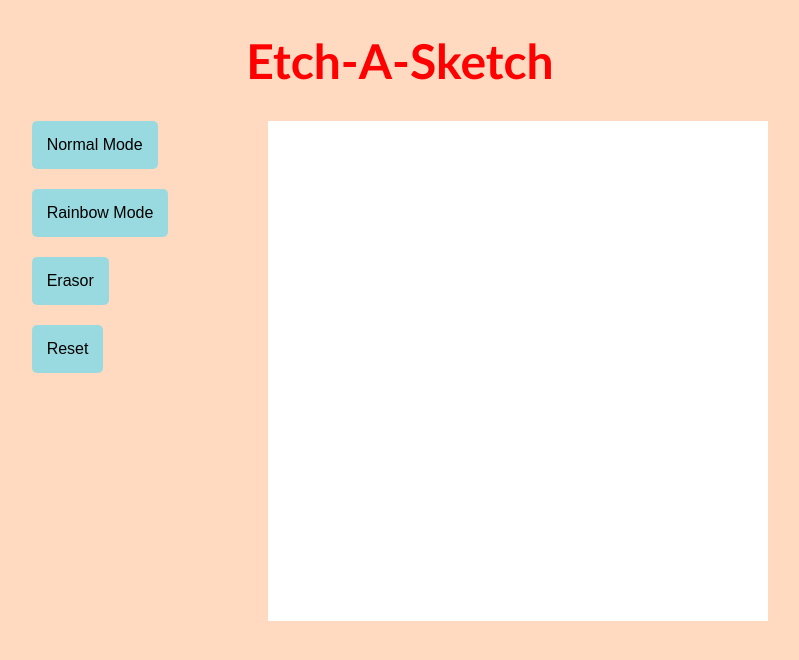
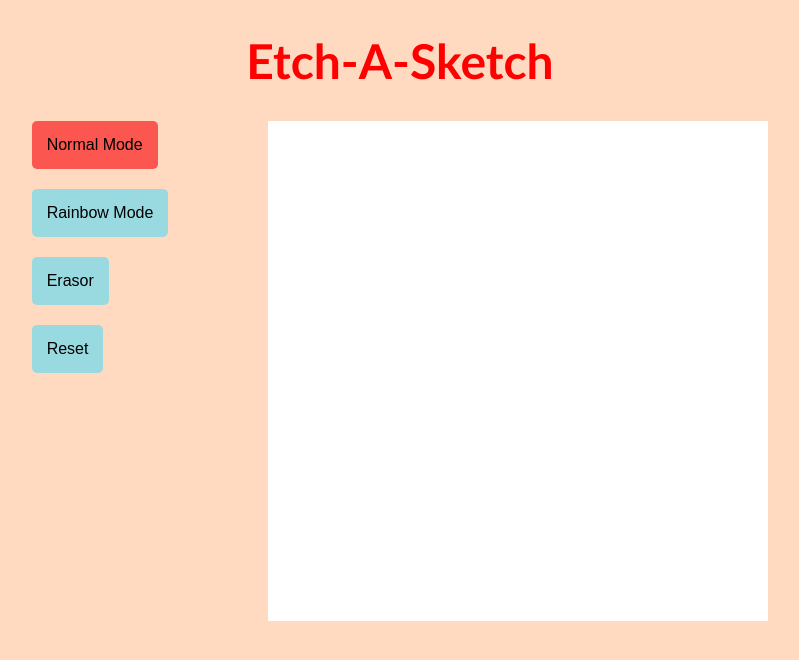
Before and after one commit to Kartikey-Tiwari/Etch-A-Sketch, a plain HTML site: page index.html in a window 1280 px wide. Both pictures are taken after a click on the button "Normal Mode". Shown: the whole page, without its empty margins (240-1039 px from the left). Drawn offline with Linux system fonts and the light colour scheme.

Commit message:
Add style to active mode button

```diff
--- a/script.js
+++ b/script.js
@@ -2,10 +2,16 @@ const board = document.querySelector('#board');
 const buttons = document.querySelectorAll('button');
 let mouseDownInBoard = false;
 let currentColor = 'black';
-let currentMode = 'Normal';
+let activeMode = document.querySelector('#normal');
+activeMode.classList.add('active')
 
 buttons.forEach(button => {
     button.addEventListener('click', (event) => {
+        if (event.target.id !== 'reset'){
+            activeMode.classList.remove('active');
+            event.target.classList.add('active');
+            activeMode = event.target;
+        }
         if (event.target.id === 'normal'){
             currentColor = 'black';
             currentMode = 'normal';
@@ -32,7 +38,7 @@ function colorDivNormal(event){
     if (event.type === 'mousedown')
         mouseDownInBoard = true;
     if (event.buttons === 1 && mouseDownInBoard){
-        if (currentMode === 'rainbow'){
+        if (activeMode.getAttribute('id') === 'rainbow'){
             currentColor = `#${Math.floor(Math.random() * (0xffffff + 1)).toString(16)}`
         }
         event.target.style.backgroundColor = `${currentColor}`;
--- a/style.css
+++ b/style.css
@@ -29,6 +29,10 @@ button:hover:not(.active){
     background-color: #277880;
 }
 
+.active{
+    background-color: rgba(250, 41, 41, 0.74);
+}
+
 #board{
     width: 500px;
     height: 500px;
```
